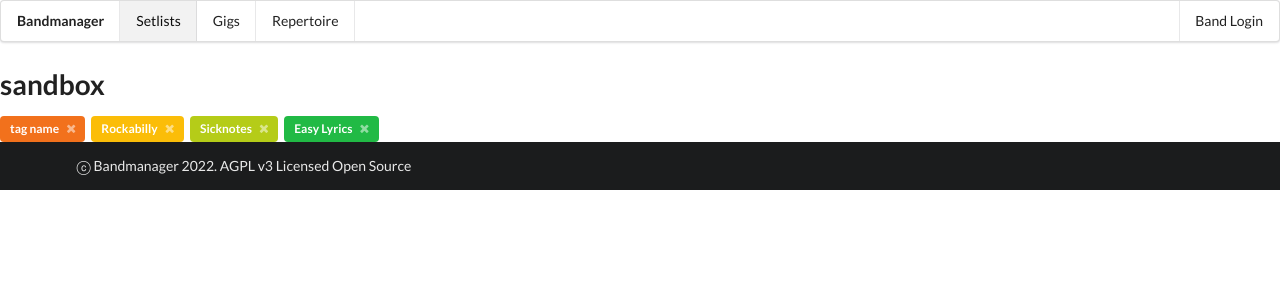
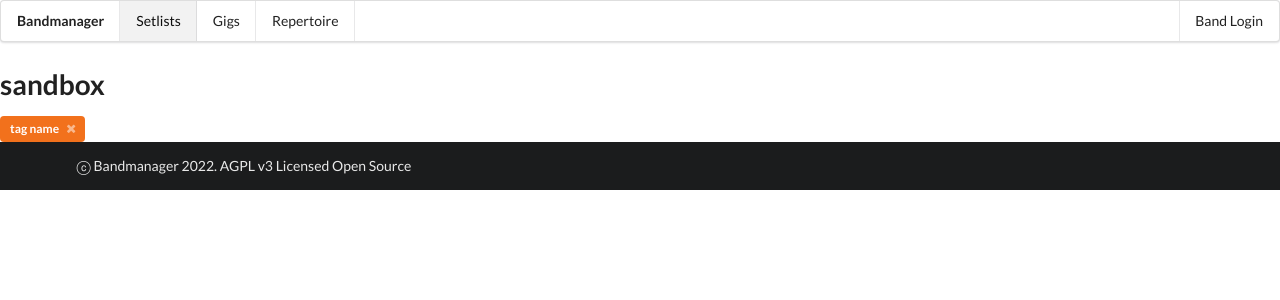
Before and after one commit to pacharanero/bandmanager, a Django app: page /sandbox/ in a window 1280 px wide. Shown: the top 300 px of the page. Run offline with Django 4.2, Linux system fonts and the light colour scheme; some libraries are stand-ins or nearby versions.

```diff
--- a/bandapp/templates/bandapp/sandbox.html
+++ b/bandapp/templates/bandapp/sandbox.html
@@ -6,17 +6,5 @@
 <div class="ui orange label">
     tag name
     <i class="delete icon"></i>
-  </div>
-  <div class="ui yellow label">
-    Rockabilly
-    <i class="delete icon"></i>
-  </div>
-  <div class="ui olive label">
-    Sicknotes
-    <i class="delete icon"></i>
-  </div>
-  <div class="ui green label">
-    Easy Lyrics
-    <i class="delete icon"></i>
-  </div>
+</div>
 {% endblock content %}
```
